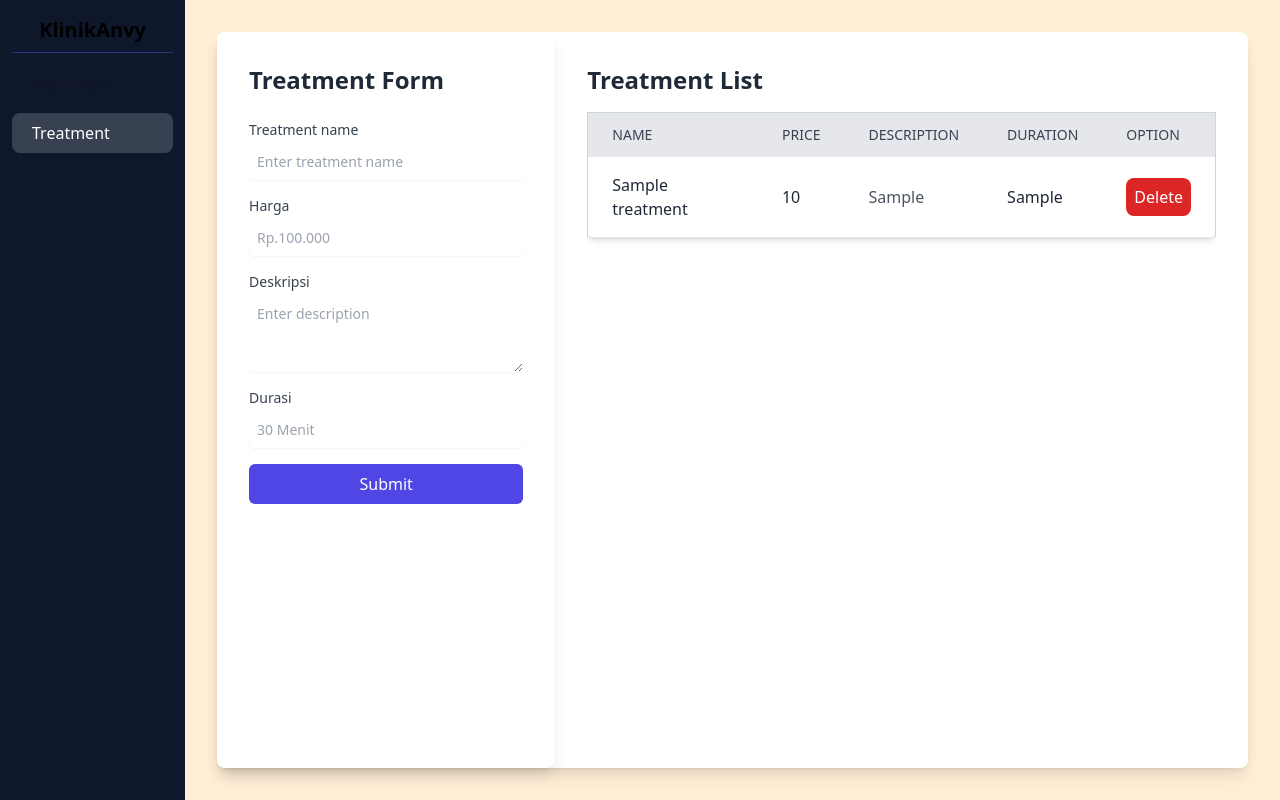
After one commit to RadityaJulius/beauty-company-website, a PHP site: page /treatment.php in a window 1280 px wide. The commit adds this page. Run offline with PHP 8.4, Linux system fonts and the light colour scheme; the visitor is signed in with stand-in values (Sample User, id 1); tables that the repository leaves empty or names only in its code hold one stand-in row (values such as "Sample post"); some libraries are stand-ins or nearby versions.

Commit message:
adding treatment

```diff
--- a/public/dashboard.php
+++ b/public/dashboard.php
@@ -26,6 +26,7 @@
 
   <!-- Main CSS File -->
   <link href="../assets/css/main1.css" rel="stylesheet">
+
 
   <!-- =======================================================
   * Template Name: Reveal
--- /dev/null
+++ b/public/treatment.php
@@ -0,0 +1,222 @@
+<?php
+session_start();
+if (!isset($_SESSION['role']) || $_SESSION['role'] != 'admin') {
+    header("Location: login.php");
+    exit;
+}
+
+include '../db_connection.php';
+
+$name = "";
+$price = "";
+$description = "";
+$duration = "";
+
+$errorMessage = "";
+$successMessage = "";
+
+if ($_SERVER['REQUEST_METHOD'] == 'POST') {
+    $name = $_POST['name'];
+    $price = $_POST['price'];
+    $description = $_POST['description'];
+    $duration = $_POST['duration'];
+
+    do {
+        if ( empty($name) || empty($price) || empty($description) || empty($duration) ) {
+            $errorMessage = "All the fields are required";
+            break;
+        }
+
+        $sql = "INSERT INTO treatment (nama_treatment, harga, deskripsi, durasi)" .
+               "VALUES ('$name', '$price', '$description', '$duration')";
+
+        $result = $conn->query($sql);
+
+        if (!$result) {
+            $errorMessage = "Invalid query: " . $conn->error;
+        }
+
+        $name = "";
+        $price = "";
+        $description = "";
+        $duration = "";
+
+        $successMessage = "Client added correctly";
+
+        header("location: treatment.php");
+        exit;
+
+    } while (false);
+}
+
+?>
+
+<!DOCTYPE html>
+<html lang="en">
+
+<head>
+    <meta charset="UTF-8">
+    <title>Dashboard Admin</title>
+    <script src="https://cdn.tailwindcss.com"></script>
+</head>
+<body class="flex min-h-screen bg-orange-100 font-sans">
+    <!-- Sidebar -->
+    <div class="basis-56 bg-slate-900 h-screen px-3 py-4">
+        <a href="https://flowbite.com/" class="flex items-center justify-center border-b border-b-indigo-900 mb-3 pb-2">
+
+            <span class="self-center text-xl font-semibold whitespace-nowrap dark:text-white">KlinikAnvy</span>
+        </a>
+        <ul class="space-y-2 font-medium">
+            <li>
+                <a id="open-modal" href="admin.php" class="flex cursor-pointer items-center p-2 text-gray-900 rounded-lg dark:text-white hover:bg-gray-100 dark:hover:bg-gray-700 group">
+                    <span class="flex-1 ms-3 whitespace-nowrap">Dashboard</span>
+                </a>
+            </li>
+            <li>
+                <a id="open-modal" class="flex cursor-pointer items-center p-2 text-white rounded-lg bg-gray-700 group">
+                    <span class="flex-1 ms-3 whitespace-nowrap">Treatment</span>
+                </a>
+            </li>
+        </ul>
+    </div>
+    <div class="m-8 w-full bg-white rounded-lg shadow-lg flex">
+        <div class="bg-white p-8 rounded-lg shadow-lg w-1/3">
+            <h2 class="text-2xl font-semibold text-gray-800 mb-6">Treatment Form</h2>
+            <?php
+            if (!empty($errorMessage)) {
+                echo "
+                    <div class='p-4 mb-4 text-sm text-red-800 rounded-lg bg-red-50 dark:bg-gray-800 dark:text-red-400' role='alert'>
+                        <span class='font-medium'>Danger alert!</span> Change a few things up and try submitting again.
+                    </div>
+                ";
+            }
+
+            if (!empty($successMessage)) {
+                echo "
+                    <div class='p-4 mb-4 text-sm text-green-800 rounded-lg bg-green-50 dark:bg-gray-800 dark:text-green-400' role='alert'>
+                        <span class='font-medium'>Success alert!</span> Change a few things up and try submitting again.
+                    </div>
+                ";
+            }
+
+            ?>
+            <form method="POST" class="space-y-4">
+            <!-- Name of Treatment -->
+            <div>
+                <label for="treatment-name" class="block text-sm font-medium text-gray-700">Treatment name</label>
+                <input
+                type="text"
+                id="name"
+                name="name"
+                class="mt-1 p-2 block w-full rounded-md border-gray-300 shadow-sm focus:border-indigo-500 focus:ring-indigo-500 sm:text-sm"
+                placeholder="Enter treatment name"
+                value="<?php echo $name; ?>"
+                required
+                >
+            </div>
+
+            <!-- Price -->
+            <div>
+                <label for="price" class="block text-sm font-medium text-gray-700">Harga</label>
+                <input
+                type="number"
+                id="price"
+                name="price"
+                class="mt-1 p-2 block w-full rounded-md border-gray-300 shadow-sm focus:border-indigo-500 focus:ring-indigo-500 sm:text-sm"
+                placeholder="Rp.100.000"
+                value="<?php echo $price; ?>"
+                required
+                >
+            </div>
+
+            <!-- Description -->
+            <div>
+                <label for="description" class="block text-sm font-medium text-gray-700">Deskripsi</label>
+                <textarea
+                id="description"
+                name="description"
+                rows="3"
+                class="mt-1 p-2 block w-full rounded-md border-gray-300 shadow-sm focus:border-indigo-500 focus:ring-indigo-500 sm:text-sm"
+                placeholder="Enter description"
+                value="<?php echo $description; ?>"
+                required
+                ></textarea>
+            </div>
+
+            <!-- Duration -->
+            <div>
+                <label for="duration" class="block text-sm font-medium text-gray-700">Durasi</label>
+                <input
+                type="text"
+                id="duration"
+                name="duration"
+                class="mt-1 p-2 block w-full rounded-md border-gray-300 shadow-sm focus:border-indigo-500 focus:ring-indigo-500 sm:text-sm"
+                placeholder="30 Menit"
+                value="<?php echo $duration; ?>"
+                required
+                >
+            </div>
+
+            <!-- Submit Button -->
+            <div>
+                <button
+                type="submit"
+                class="w-full bg-indigo-600 text-white py-2 px-4 rounded-md hover:bg-indigo-700 focus:outline-none focus:ring-2 focus:ring-indigo-500 focus:ring-offset-2"
+                >
+                Submit
+                </button>
+            </div>
+            </form>
+        </div>
+
+        <div>
+            <div class="container mx-auto p-8">
+                <h1 class="text-2xl font-semibold text-gray-800 mb-4">Treatment List</h1>
+                <div class="overflow-x-auto overflow-y-auto h-96">
+                    <table class="min-w-full bg-white border border-gray-300 rounded-lg shadow-md">
+                        <thead class="bg-gray-200 text-gray-700">
+                        <tr>
+                            <th class="px-6 py-3 text-left text-sm font-medium uppercase">Name</th>
+                            <th class="px-6 py-3 text-left text-sm font-medium uppercase">Price</th>
+                            <th class="px-6 py-3 text-left text-sm font-medium uppercase">Description</th>
+                            <th class="px-6 py-3 text-left text-sm font-medium uppercase">Duration</th>
+                            <th class="px-6 py-3 text-left text-sm font-medium uppercase">Option</th>
+                        </tr>
+                        </thead>
+                        <tbody>
+                        <?php
+                        include '../db_connection.php';
+
+                        $sql = "SELECT * FROM treatment";
+                        $result = $conn->query($sql);
+                        while ($row = $result->fetch_assoc()) {
+                            echo "
+                                <!-- Row 1 -->
+                                <tr class='border-b'>
+                                    <td class='px-6 py-4 text-gray-800'>$row[nama_treatment]</td>
+                                    <td class='px-6 py-4 text-gray-800'>$row[harga]</td>
+                                    <td class='px-6 py-4 text-gray-600'>$row[deskripsi]</td>
+                                    <td class='px-6 py-4 text-gray-800'>$row[durasi]</td>
+                                    <td class='px-6 py-4 text-gray-800'>
+                                        <a class='bg-red-600 p-2 text-white rounded-lg  hover:bg-red-300' href='../src/treatment_create.php?kode=$row[kode]'>
+                                            <button>Delete</button>
+                                        </a>
+                                    </td>
+                                </tr>
+                            ";
+                        };
+                        ?>
+
+                        </tbody>
+                    </table>
+                </div>
+            </div>
+        </div>
+    </div>
+
+<script>
+
+</script>
+</body>
+
+</html>
--- a/public/delete_customer.php
+++ b/src/delete_customer.php
@@ -8,7 +8,7 @@ if (isset($_GET['id'])) {
     $conn->query($sql);
 }
 
-header("location: admin.php");
+header("location: ../public/admin.php");
 exit;
 
 ?>
```
Also changed, not shown: public/admin.php (+12 -13 lines), public/customer_detail.php (+6 -7 lines), src/treatment_create.php (added, +14 -0 lines), src/treatment_submit.php (deleted, +0 -24 lines).
